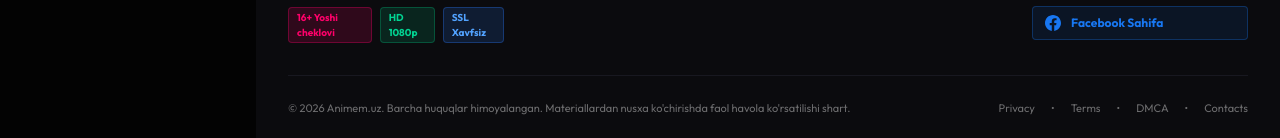
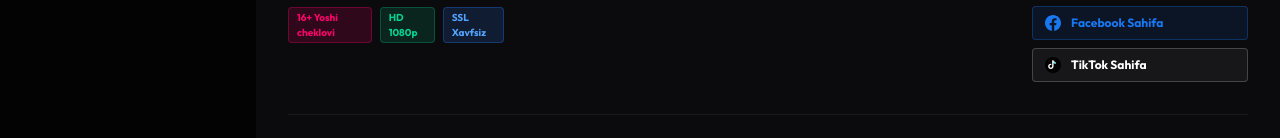
Before and after one commit to jasurfreefire3-beep/Animem.uzb, a React (Vite) app: page / in a window 1280 px wide. Shown: the part 875-1013 px from the top of the page. Built offline with nearby package versions, Linux system fonts and the light colour scheme; no server answers.

Commit message:
Add TikTok link to footer

```diff
--- a/src/components/Footer.tsx
+++ b/src/components/Footer.tsx
@@ -2,6 +2,7 @@ import React from 'react';
 import { Link } from 'react-router-dom';
 import { Instagram, ShieldCheck, FileText, Copyright, Mail, Tv, BookOpen, Flame, Calendar } from 'lucide-react';
 import AdBanner728x90 from './AdBanner728x90';
+import { TikTokIcon } from './SocialIcons';
 
 const TelegramIcon = ({ className = "w-3.5 h-3.5" }: { className?: string }) => (
   <svg viewBox="0 0 24 24" className={className} fill="currentColor">
@@ -141,6 +142,14 @@ export default function Footer() {
               >
                 <FacebookIcon className="w-4 h-4 text-[#1877F2]" /> Facebook Sahifa
               </a>
+              <a
+                href="https://www.tiktok.com/@animem.uz"
+                target="_blank"
+                rel="noopener noreferrer"
+                className="flex items-center gap-2.5 text-xs font-bold px-3 py-2 bg-white/5 border border-white/20 text-white hover:bg-white/10 rounded transition-colors"
+              >
+                <TikTokIcon size={16} className="w-4 h-4" /> TikTok Sahifa
+              </a>
             </div>
           </div>
         </div>
```
